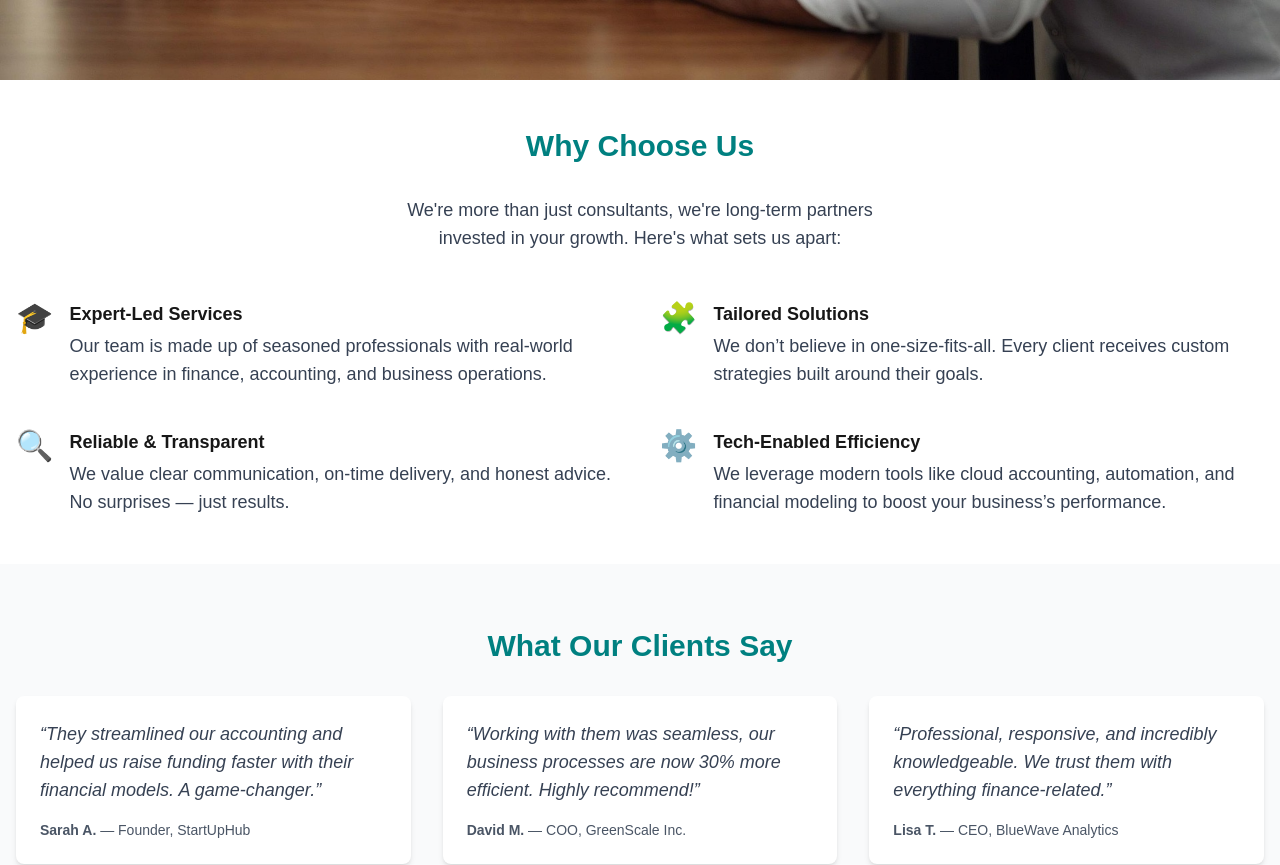
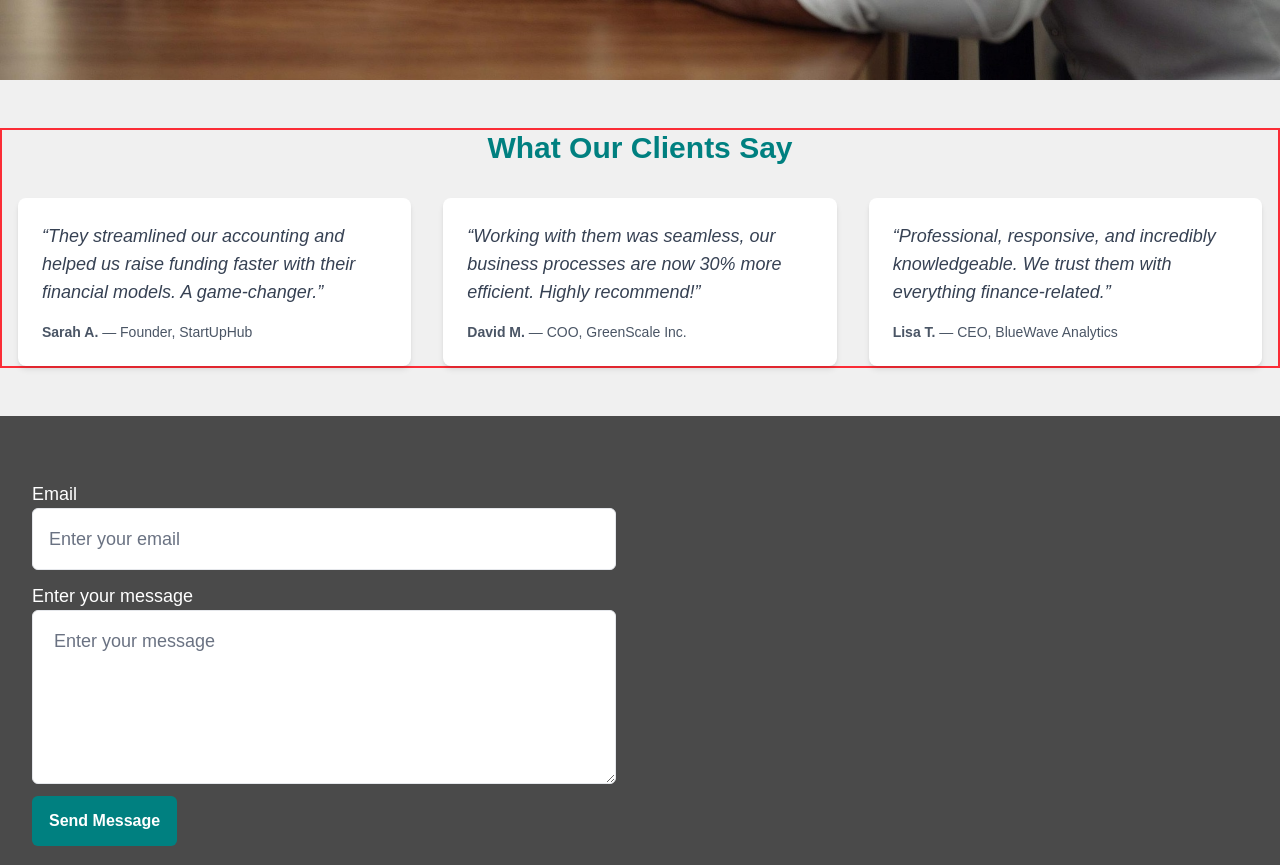
Before and after one commit to Jideotetic/finovate-consulting-limited, a Next.js app: page / in a window 1280 px wide. Shown: the part 720-1585 px from the top of the page. Built offline with nearby package versions, Linux system fonts and the light colour scheme; what @bprogress/next would draw is missing.

Commit message:
Cleaning up

```diff
--- a/app/page.tsx
+++ b/app/page.tsx
@@ -1,32 +1,5 @@
 import * as motion from "motion/react-client";
 import SectionContainer from "@/components/section-container";
-
-const benefits = [
-  {
-    title: "Expert-Led Services",
-    description:
-      "Our team is made up of seasoned professionals with real-world experience in finance, accounting, and business operations.",
-    icon: "🎓",
-  },
-  {
-    title: "Tailored Solutions",
-    description:
-      "We don’t believe in one-size-fits-all. Every client receives custom strategies built around their goals.",
-    icon: "🧩",
-  },
-  {
-    title: "Reliable & Transparent",
-    description:
-      "We value clear communication, on-time delivery, and honest advice. No surprises — just results.",
-    icon: "🔍",
-  },
-  {
-    title: "Tech-Enabled Efficiency",
-    description:
-      "We leverage modern tools like cloud accounting, automation, and financial modeling to boost your business’s performance.",
-    icon: "⚙️",
-  },
-];
 
 const testimonials = [
   {
@@ -54,8 +27,8 @@ export default function Home() {
     <>
       <main>
         <motion.div
-          initial={{ y: 500, opacity: 0 }}
-          animate={{ y: 0, opacity: 1 }}
+          initial={{ x: -99, opacity: 0 }}
+          animate={{ x: 0, opacity: 1 }}
           transition={{ duration: 2 }}
           className="h-screen flex items-center text-center bg-[url('/ai-generated.jpg')] bg-cover bg-no-repeat bg-center"
         >
@@ -74,51 +47,18 @@ export default function Home() {
           </SectionContainer>
         </motion.div>
 
-        <div className="bg-white py-12 text-center">
+        {/* TESTIMONIAL */}
+
+        <motion.div
+          initial={{ x: -99, opacity: 0 }}
+          whileInView={{ x: 0, opacity: 1 }}
+          transition={{ duration: 2 }}
+          className="bg-[#c0c0c03f] py-12 text-center"
+        >
           <SectionContainer>
             <motion.div
-              initial={{ y: 50, opacity: 0 }}
-              whileInView={{ y: 0, opacity: 1 }}
-              transition={{ duration: 2 }}
-            >
-              <h2 className="text-3xl font-extrabold text-[#008080]">
-                Why Choose Us
-              </h2>
-
-              <p className="text-gray-700 max-w-lg mx-auto mb-12 mt-8">
-                We&apos;re more than just consultants, we&apos;re long-term
-                partners invested in your growth. Here&apos;s what sets us
-                apart:
-              </p>
-            </motion.div>
-
-            <div className="grid md:grid-cols-2 gap-10 text-left">
-              {benefits.map((item, idx) => (
-                <motion.div
-                  initial={{ y: 50, opacity: 0 }}
-                  whileInView={{ y: 0, opacity: 1 }}
-                  transition={{ duration: 2 }}
-                  key={idx}
-                  className="flex items-start"
-                >
-                  <div className="text-3xl mr-4">{item.icon}</div>
-                  <div>
-                    <h3 className="text-lg font-semibold mb-1">{item.title}</h3>
-                    <p className="text-gray-700">{item.description}</p>
-                  </div>
-                </motion.div>
-              ))}
-            </div>
-          </SectionContainer>
-        </div>
-
-        {/* TESTIMONIAL */}
-
-        <div className="bg-gray-50 py-16 text-center">
-          <SectionContainer>
-            <motion.div
-              initial={{ y: 50, opacity: 0 }}
-              whileInView={{ y: 0, opacity: 1 }}
+              initial={{ x: -99, opacity: 0 }}
+              whileInView={{ x: 0, opacity: 1 }}
               transition={{ duration: 2 }}
             >
               <h2 className="text-3xl font-extrabold text-[#008080]">
@@ -129,8 +69,8 @@ export default function Home() {
             <div className="grid md:grid-cols-3 gap-8 text-left mt-8">
               {testimonials.map((t, idx) => (
                 <motion.div
-                  initial={{ y: 50, opacity: 0 }}
-                  whileInView={{ y: 0, opacity: 1 }}
+                  initial={{ x: -99, opacity: 0 }}
+                  whileInView={{ x: 0, opacity: 1 }}
                   transition={{ duration: 2 }}
                   key={idx}
                   className="bg-white p-6 rounded-lg shadow-md hover:shadow-lg transition-shadow"
@@ -143,7 +83,7 @@ export default function Home() {
               ))}
             </div>
           </SectionContainer>
-        </div>
+        </motion.div>
       </main>
 
       <footer className="py-10 bg-[#4A4A4A] text-white" id="contact">
--- a/components/section-container.tsx
+++ b/components/section-container.tsx
@@ -5,7 +5,9 @@ export default function SectionContainer({
 }>) {
   return (
     <>
-      <div className="px-4 mx-auto max-w-7xl">{children}</div>
+      <div className="px-4 mx-auto max-w-7xl border-2 border-red-500">
+        {children}
+      </div>
     </>
   );
 }
```
